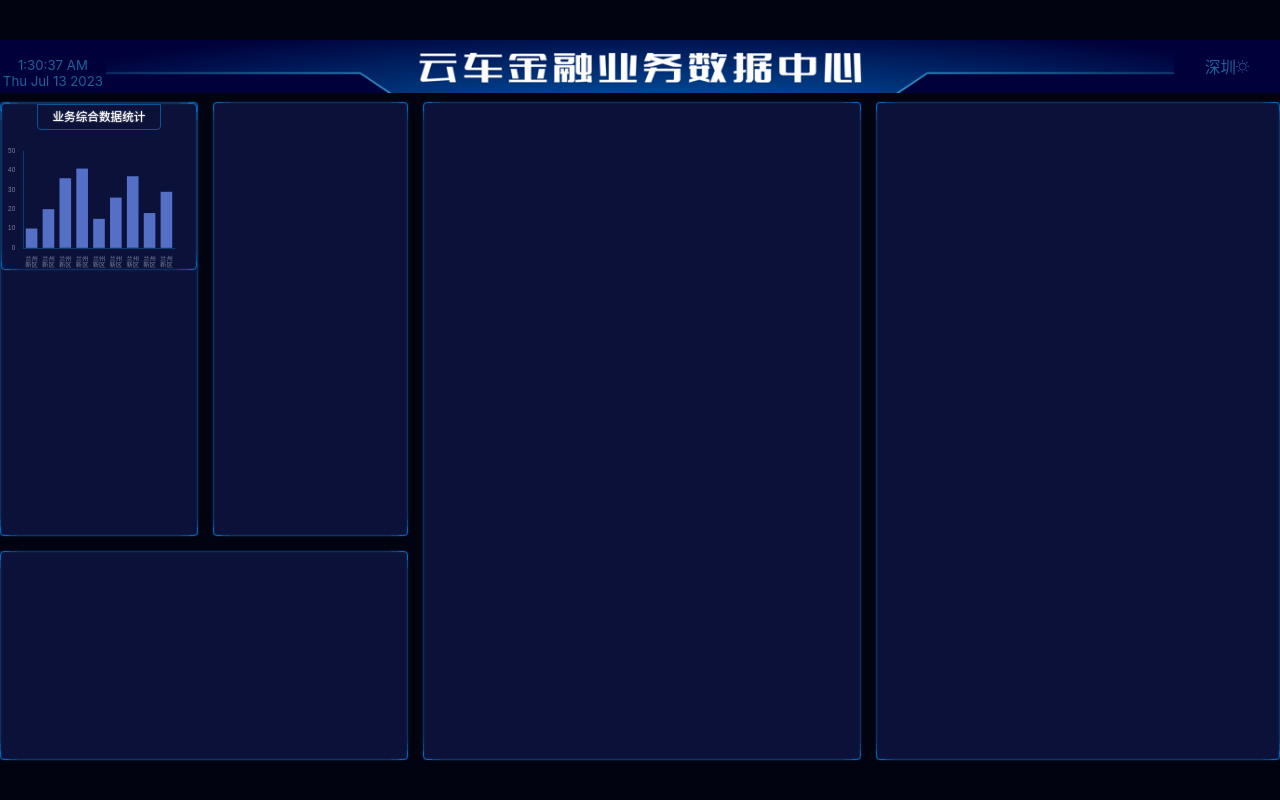
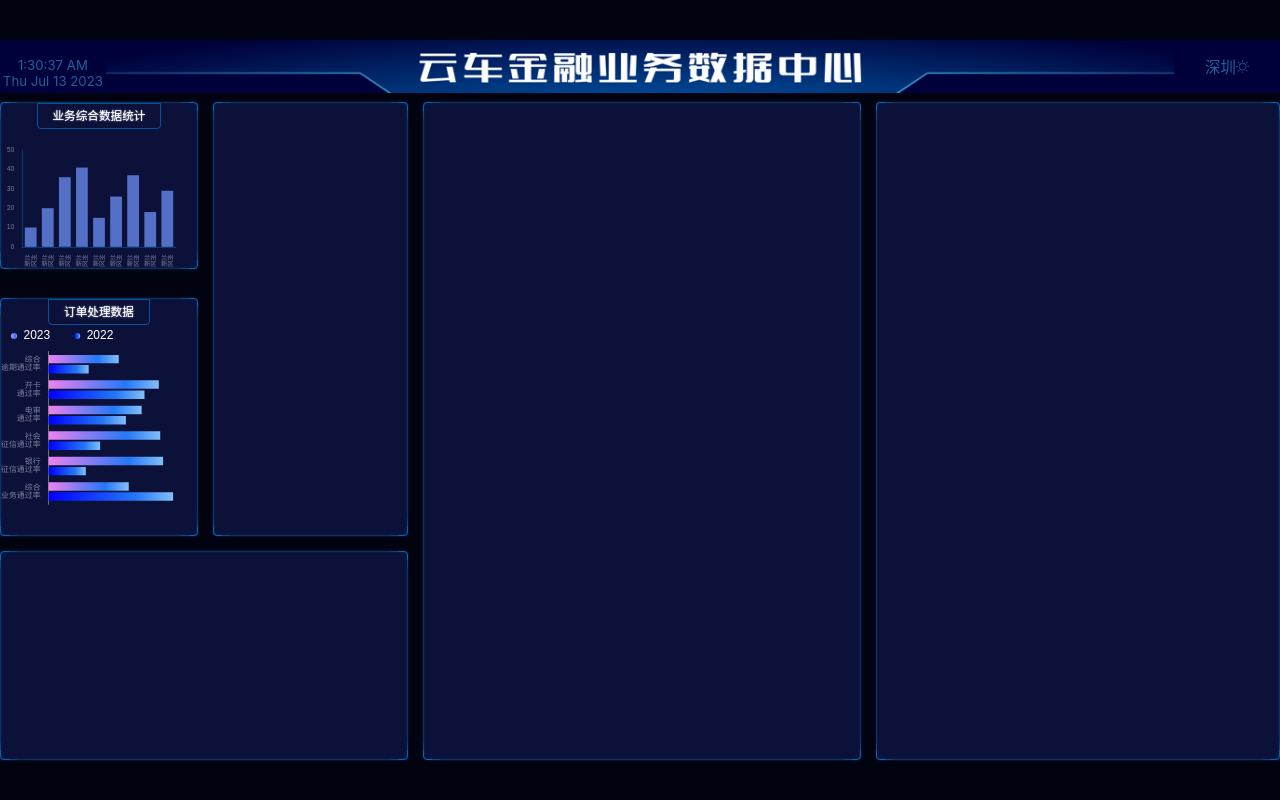
Before and after one commit to taytayAndrew/Large-screen-visualization, a React (Vite) app: page / in a window 1280 px wide. Built offline with nearby package versions, Linux system fonts and the light colour scheme.

Commit message:
完成第二个统计图

```diff
--- /dev/null
+++ b/src/components/chart_1.tsx
@@ -0,0 +1,67 @@
+import React, { useEffect, useRef } from "react"
+import * as echarts from 'echarts';
+import { baseChartshare } from "../shared/base-echart-share";
+import { createEchartOptions } from "../shared/createEchartsOption";
+
+const px = (n) => n/2420 * (window as any).PageWidth
+
+export const Chart_1 = () =>{
+    const divRef = useRef(null)
+    useEffect(() =>{
+    var myChart = echarts.init(divRef.current);
+    myChart.setOption(createEchartOptions({
+    ...baseChartshare,
+      textStyle: {
+        fontSize: px(100),
+        color: '#79839E'
+      },
+      title: {show: false},
+      legend: {show: false},
+      xAxis: {
+        data: ['兰州新区', '兰州新区', '兰州新区', '兰州新区', '兰州新区', '兰州新区', '兰州新区', '兰州新区', '兰州新区'],
+        axisTick: {show: false},
+        axisLine: {
+          lineStyle: {color: '#083B70'}
+        },
+        axisLabel: {
+          fontSize: px(12),
+          formatter(val) {
+            if (val.length > 2) {
+              const array = val.split('');
+              array.splice(2, 0, '\n');
+              return array.join('');
+
+              //从字符串变为数组 然后从数组变为字符串
+            } else {
+              return val;
+            }
+          }
+        },
+      },
+
+      yAxis: {
+        splitLine: {show: false},
+        axisLine: {
+          show: true,
+          lineStyle: {color: '#083B70'}
+        },
+        axisLabel: {
+          fontSize: px(12)
+        }
+      },
+      series: [{
+        type: 'bar',
+        data: [10, 20, 36, 41, 15, 26, 37, 18, 29]
+      }]
+    })
+    )},[])
+ return (
+
+    <div className='border infoTotal'>
+    <h2>业务综合数据统计</h2>
+    <div ref={divRef} className='chart'></div>
+  </div>
+
+
+  )
+}
--- /dev/null
+++ b/src/components/chart_2.tsx
@@ -0,0 +1,133 @@
+import React, { useEffect, useRef } from "react"
+import * as echarts from 'echarts';
+import { baseChartshare } from "../shared/base-echart-share";
+import { createEchartOptions } from "../shared/createEchartsOption";
+
+const px = (n) => n/2420 * (window as any).PageWidth
+
+export const Chart_2 = () =>{
+    const divRef = useRef(null)
+    useEffect(() =>{
+        var myChart = echarts.init(divRef.current);
+        myChart.setOption(createEchartOptions({
+            ...baseChartshare,
+            tooltip: {
+                trigger: 'axis',
+                axisPointer: {
+                 type: 'none'
+
+
+                },
+
+              },
+              legend: {
+                top: 0,
+                left:5,
+                icon: "circle", // 修改形状
+                itemHeight: 6, // 修改icon图形大小
+                itemGap: 24, // 修改间距
+                textStyle: {
+                  fontSize: 12,
+                  color: "white",
+                  padding: [0, 0, 0, -8], // 修改文字和图标距离
+                },
+              },
+
+              grid: {
+                    x: px(0),
+                    y: px(50),
+                    x2: px(10),
+                    y2: px(60),
+
+                containLabel: true
+              },
+              xAxis: {
+                axisTick: {show: false},
+                splitLine:{show:false},
+                axisLabel:{show: false}
+
+              },
+              yAxis: {
+                type: 'category',
+                data: ['综合业务通过率', '银行征信通过率', '社会征信通过率', '电审通过率', '开卡通过率', '综合逾期通过率'],
+                splitLine:{show:false},
+                axisTick: {show: false},
+              },
+              series: [
+                {
+                  name: '2023',
+                  type: 'bar',
+                  data: [56 ,80 ,78 ,65 ,77 ,49],
+                  backgroundStyle: {
+                    color: 'rgba(180, 180, 180, 0.2)'
+                  },
+                  itemStyle: {
+                    color: {
+                      type: 'linear',
+                      x: 0,  //右
+                      y: 0,  //下
+                      x2: 1,  //左
+                      y2: 0,  //上
+                      colorStops: [
+                        {
+                          offset: 0,
+                          color: 'violet' // 0% 处的颜色
+                        },
+                        {
+                          offset: 0.7,
+                          color: '#2378f7' // 70% 处的颜色
+                        },
+                        {
+                          offset: 1,
+                          color: '#83bff6' // 100% 处的颜色
+                        }
+                      ]
+                    }
+                  },
+
+                },
+                {
+                  name: '2022',
+                  type: 'bar',
+                  data: [87 ,26 ,36 ,54 ,67 ,28],
+                  itemStyle: {
+                    color: {
+                      type: 'linear',
+                      x: 0,  //右
+                      y: 0,  //下
+                      x2: 1,  //左
+                      y2: 0,  //上
+                      colorStops: [
+                        {
+                          offset: 0,
+                          color: 'blue' // 0% 处的颜色
+                        },
+                        {
+                          offset: 0.7,
+                          color: '#2378f7' // 70% 处的颜色
+                        },
+                        {
+                          offset: 1,
+                          color: '#83bff6' // 100% 处的颜色
+                        }
+                      ]
+                    }
+                  },
+
+                }
+              ]
+        }))
+
+
+
+    },[])
+ return (
+
+    <div className='border billsTotal'>
+    <h2>订单处理数据</h2>
+    <div ref={divRef} className='chart'></div>
+  </div>
+
+
+  )
+}
--- a/src/pages/home.scss
+++ b/src/pages/home.scss
@@ -88,14 +88,16 @@
             0 -9px 0 -8px #0d4483,
         }
     }
-    >.section1 {
+    .section1 {
         grid-area: box1;
-        >.infoTotal {
+        display: flex;
+        justify-content: space-between;
+        flex-direction: column;
+        >.infoTotal,.billsTotal {
           height: px(315);
           display: flex;
           flex-direction: column;
           align-items: center;
-          flex-direction: column;
           h2{
             flex-shrink: 0;
             border: 1px solid #0a5299;
@@ -112,6 +114,11 @@
             border: red ;
           }
         }
+
+        >.billsTotal {
+          height: px(450);
+        }
+
 
     }
     > .section2 {
--- a/src/pages/home.tsx
+++ b/src/pages/home.tsx
@@ -2,69 +2,19 @@ import React, { useEffect, useRef } from 'react';
 import './home.scss';
 import imgBg from '../img/header.png'
 import '../assets/iconfont/iconfont.js'
-import * as echarts from 'echarts';
+import { Chart_1 } from '../components/chart_1';
+import { Chart_2 } from '../components/chart_2';
 
-const px = (n) => n/2420 * (window as any).PageWidth
 const updateDateTime = () => {
   const now = new Date();
   document.getElementById('time').innerHTML = now.toLocaleTimeString();
   document.getElementById('date').innerHTML = now.toDateString()
 }
 export const Home = () => {
-  const divRef = useRef(null)
+
 
  useEffect(() =>
   {
-    var myChart = echarts.init(divRef.current);
-    myChart.setOption({
-      textStyle: {
-        fontSize: px(100),
-        color: '#79839E'
-      },
-      title: {show: false},
-      legend: {show: false},
-      xAxis: {
-        data: ['兰州新区', '兰州新区', '兰州新区', '兰州新区', '兰州新区', '兰州新区', '兰州新区', '兰州新区', '兰州新区'],
-        axisTick: {show: false},
-        axisLine: {
-          lineStyle: {color: '#083B70'}
-        },
-        axisLabel: {
-          fontSize: px(12),
-          formatter(val) {
-            if (val.length > 2) {
-              const array = val.split('');
-              array.splice(2, 0, '\n');
-              return array.join('');
-
-              //从字符串变为数组 然后从数组变为字符串
-            } else {
-              return val;
-            }
-          }
-        },
-      },
-      grid: {
-        x: px(40),
-        y: px(40),
-        x2: px(40),
-        y2: px(40),
-      },
-      yAxis: {
-        splitLine: {show: false},
-        axisLine: {
-          show: true,
-          lineStyle: {color: '#083B70'}
-        },
-        axisLabel: {
-          fontSize: px(12)
-        }
-      },
-      series: [{
-        type: 'bar',
-        data: [10, 20, 36, 41, 15, 26, 37, 18, 29]
-      }]
-    });
     setInterval(updateDateTime, 1000);
   },[]);
   return (
@@ -84,13 +34,13 @@ export const Home = () => {
         </div>
       </header>
       <main>
-        <section className="border section1">
-          <div className='border infoTotal'>
-            <h2>业务综合数据统计</h2>
-            <div ref={divRef} className='chart'></div>
-          </div>
+        <section className=" section1">
+          <Chart_1 />
+          <Chart_2 />
         </section>
-        <section className="border section2"></section>
+        <section className="border section2">
+
+        </section>
         <section className="border section3"></section>
         <section className="border section4"></section>
         <section className="border section5"></section>
--- /dev/null
+++ b/src/shared/base-echart-share.ts
@@ -0,0 +1,31 @@
+import {px} from './px';
+
+export const baseChartshare ={
+
+    grid: {
+        x: px(40),
+        y: px(40),
+        x2: px(40),
+        y2: px(40),
+      },
+      textStyle: {
+        fontSize: px(100),
+        color: '#79839E'
+      },
+      axisLabel: {
+        formatter(val) {
+          if (val.length > 2) {
+            const array = val.split('');
+            array.splice(2, 0, '\n');
+            return array.join('');
+
+            //从字符串变为数组 然后从数组变为字符串
+          } else {
+            return val;
+          }
+        }
+      },
+
+      title: {show: false},
+      legend: {show: false},
+}
--- /dev/null
+++ b/src/shared/createEchartsOption.ts
@@ -0,0 +1,21 @@
+import { baseChartshare } from "./base-echart-share"
+import { px } from "./px"
+
+
+export const createEchartOptions = (options) => {
+    const result ={
+        ...baseChartshare,
+        ...options
+    }
+    if(!(options?.xAxis?.axisLabel?.fontSize)){
+        result.xAxis = result.xAxis || {}
+        result.xAxis.axisLabel = result.xAxis.axisLabel || {}
+        result.xAxis.axisLabel.fontSize = px(15)
+    }
+    if(!(options?.yAxis?.axisLabel?.fontSize)){
+        result.yAxis = result.yAxis || {}
+        result.yAxis.axisLabel = result.yAxis.axisLabel || {}
+        result.yAxis.axisLabel.fontSize = px(15)
+    }
+    return result
+}
--- /dev/null
+++ b/src/shared/px.ts
@@ -0,0 +1,2 @@
+
+export const px = (n) => n/2420 * (window as any).PageWidth;
```
Also changed, not shown: src/components/Icon.tsx (renamed from src/component/Icon.tsx), 2 other files (tests, documents, lock files or other folders).
